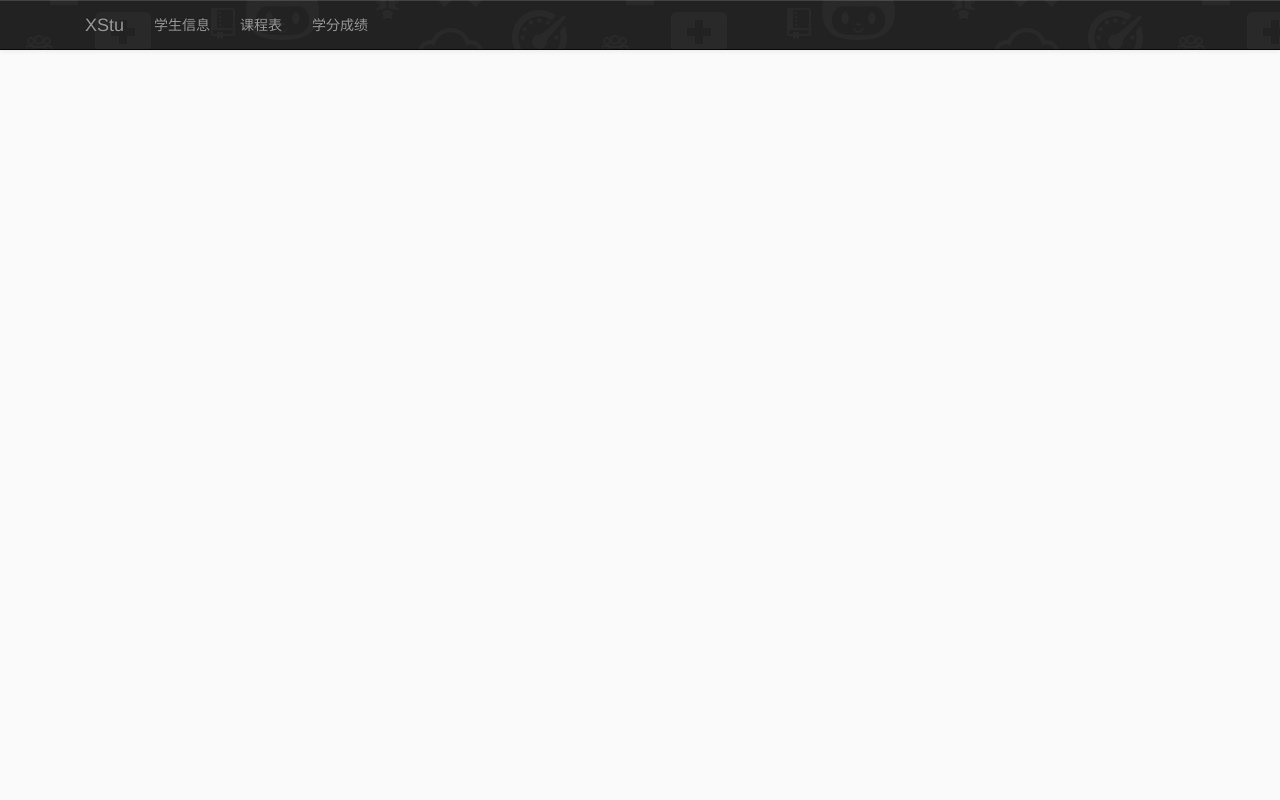
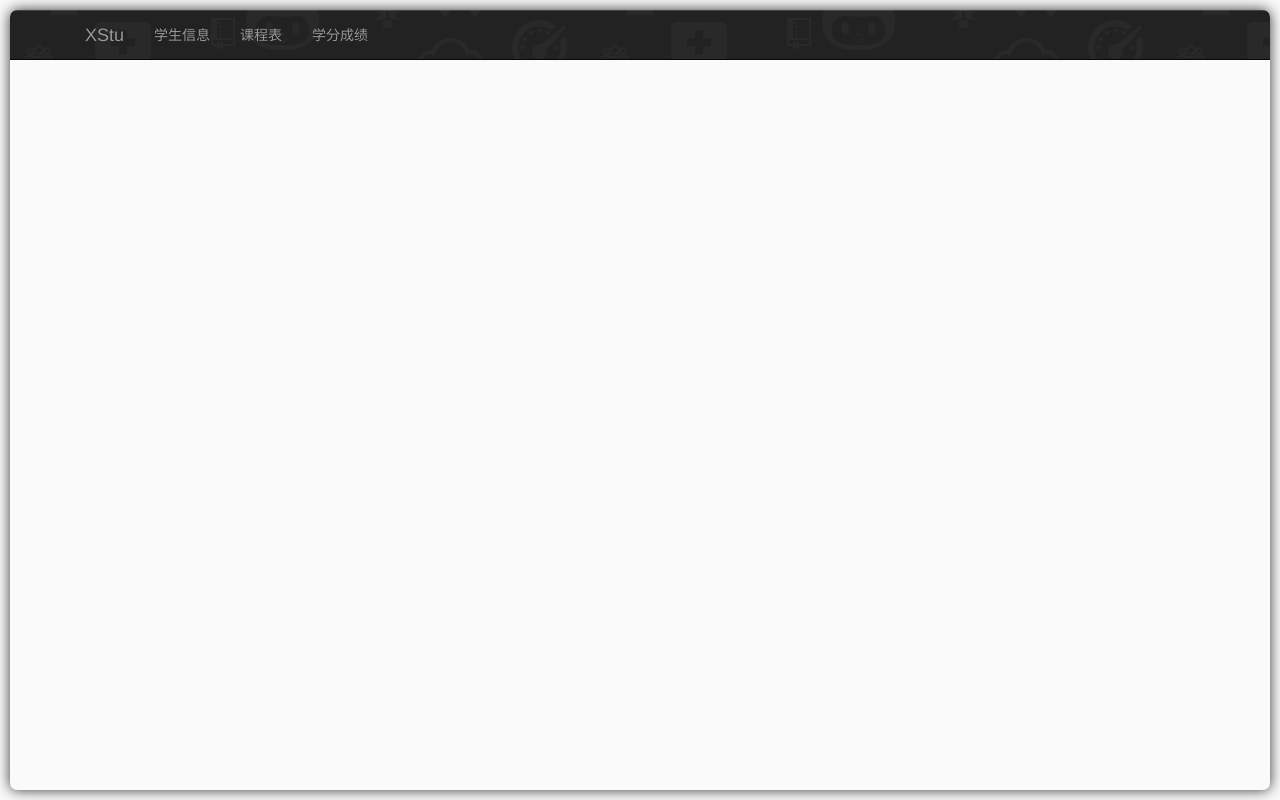
Before and after one commit to h5lium/xstu, a website: page index.html in a window 1280 px wide. Drawn offline with Linux system fonts and the light colour scheme.

Commit message:
frameless hack: box-shadow, border-radius

```diff
--- a/index.html
+++ b/index.html
@@ -9,6 +9,50 @@
 	</head>
 	<body>
 		<style scoped>
+			html, body, #mainwrap {
+				height: 100%;
+			}
+			html {
+				visibility: hidden;
+			}
+			body {
+				padding: 10px;
+				overflow: hidden;
+			}
+			#mainwrap {
+				visibility: visible;
+				border-radius: 7px;
+				box-shadow: 0 0 14px 0 #333;
+			}
+			#nav-wrapper {
+				margin-bottom: 0;
+			  border-top-left-radius: 7px;
+			  border-top-right-radius: 7px;
+			  overflow: hidden;
+				/* -webkit-app-region: drag; */
+			}
+			#nav {
+				position: relative;
+				margin-bottom: 0;
+				height: 50px;
+			}
+			#framewrap {
+			  height: 630px; /* 680-50 */
+			  background-color: #fafafa;
+				border-bottom-left-radius: 7px;
+  			border-bottom-right-radius: 7px;
+			  overflow: hidden;
+			}
+			#framebox {
+				height: 100%;
+			  overflow: auto;
+			  padding-top: 20px;
+			}
+			/* input, select, textarea,
+			a, button {
+				-webkit-app-region: no-drag;
+			} */
+
 			body {
 				background-color: #fafafa;
 				-webkit-user-select: none;
@@ -36,12 +80,7 @@
 				cursor: pointer;
 			}
 
-			#nav-wrapper {
-				height: 50px;
-				margin-bottom: 20px;
-			}
 			#nav {
-				height: 50px;
 				background: url(img/octicons-bg.png) center repeat;
 				background-color: #222;
 			}
@@ -67,7 +106,7 @@
 			}
 		</style>
 
-
+		<div id="mainwrap">
 		<div id="modal-repsw" class="modal" tabindex="-1">
 			<div class="modal-dialog">
 				<div class="modal-content">
@@ -159,7 +198,13 @@
 			</nav>
 		</div>
 
+		<div id="framewrap">
+		<div id="framebox">
 		<div id="frame" class="container"></div>
+		</div>
+		</div>
+
+		</div>
 
 		<script src="lib/underscore-min.js"></script>
 		<script src="lib/jquery.min.js"></script>
```
Also changed, not shown: package.json (+6 -1 lines).
